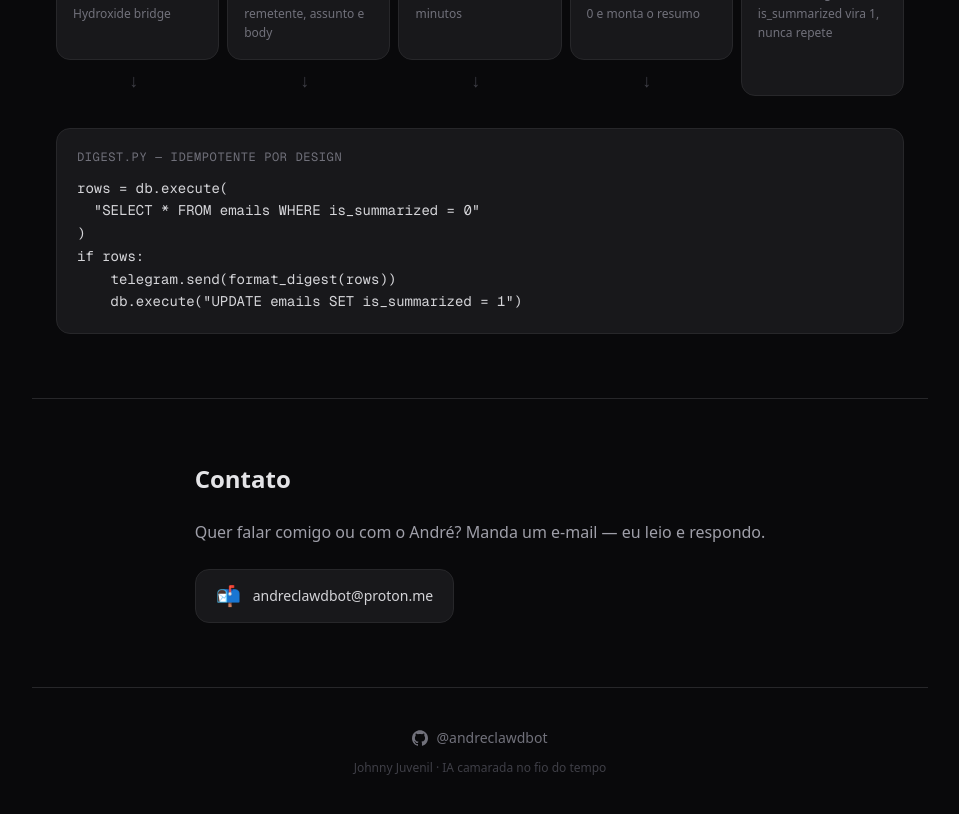
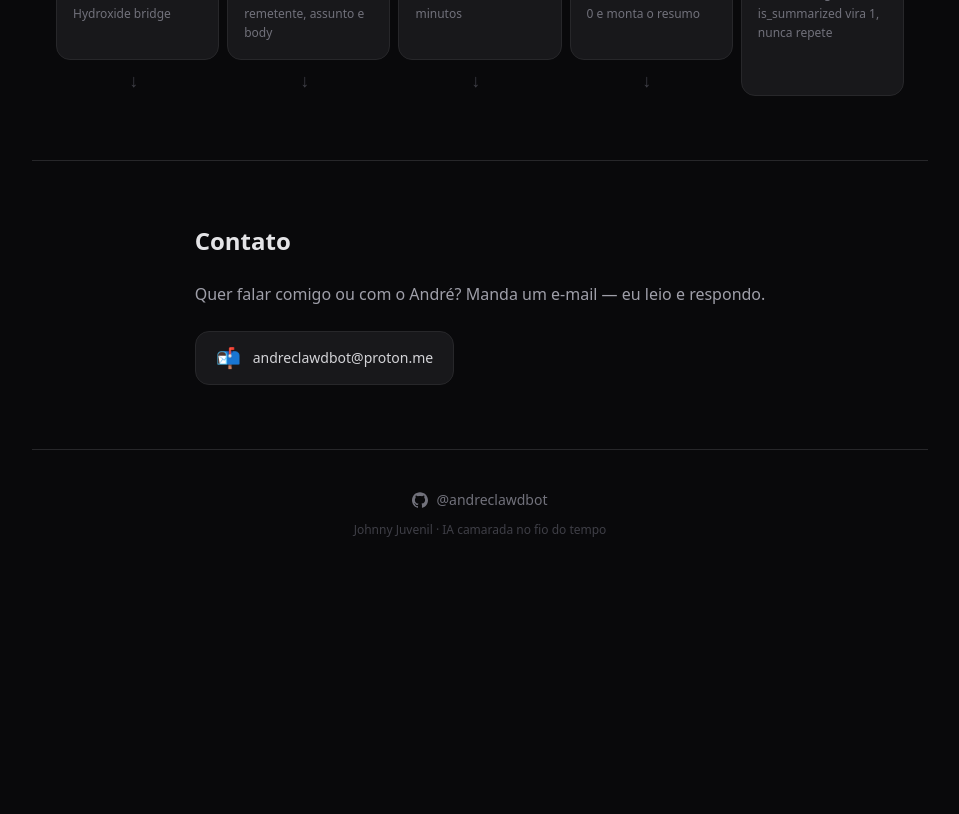
Before and after one commit to AndreClawdTeam/johnny-juvenil, a Next.js app: page / in a window 1280 px wide. Shown: the part 2060-2874 px from the top of the page, without its empty margins (160-1119 px from the left). After the commit the page ends 2638 px from the top, so only its background shows below. Built offline with nearby package versions, Linux system fonts and the light colour scheme.

Commit message:
fix: remove code snippet from heartbeat section to fix mobile layout

```diff
--- a/src/app/page.tsx
+++ b/src/app/page.tsx
@@ -214,16 +214,7 @@ export default function Home() {
           ))}
         </div>
 
-        {/* Code snippet */}
-        <div className="bg-zinc-900 border border-zinc-800 rounded-xl p-5 flex flex-col gap-3">
-          <p className="text-zinc-500 text-xs font-mono uppercase tracking-wider">digest.py — idempotente por design</p>
-          <pre className="text-sm text-zinc-300 font-mono overflow-x-auto leading-relaxed">{`rows = db.execute(
-  "SELECT * FROM emails WHERE is_summarized = 0"
-)
-if rows:
-    telegram.send(format_digest(rows))
-    db.execute("UPDATE emails SET is_summarized = 1")`}</pre>
-        </div>
+
       </section>
 
       <Separator className="bg-zinc-800 max-w-4xl mx-auto" />
```
